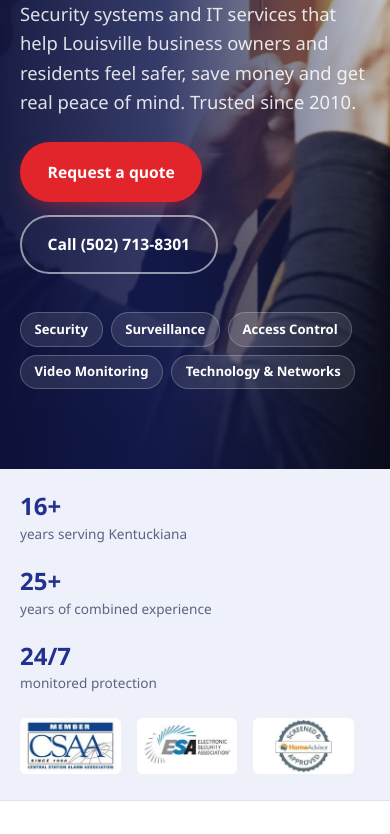
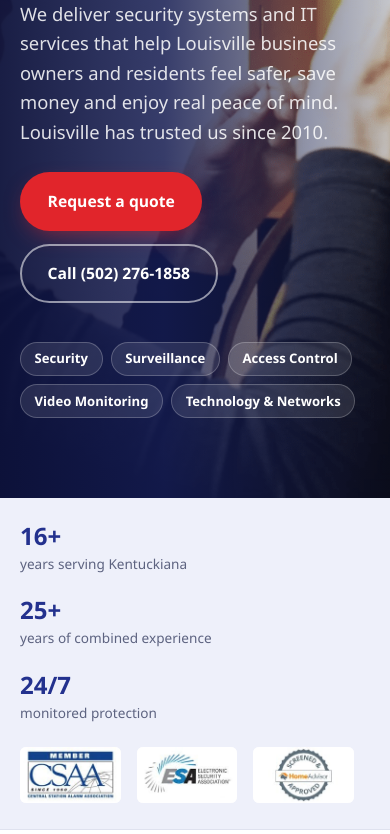
Before and after one commit to Digicomb/jnesectech-site, an Astro site: page / in a window 390 px wide. Shown: the part 401-1235 px from the top of the page. Built offline with nearby package versions, Linux system fonts and the light colour scheme; Astro itself is replaced by a stand-in of ours.

Commit message:
Update contact details and proofread all copy
Phone is now (502) 276-1858 and inquiries go to inquiries@jnesectech.com.
Remove the office address everywhere, including structured data, which
also still had the old phone number. Fix sentence fragments, comma use
and awkward wording throughout.

Co-Authored-By: Claude Opus 5.5 <noreply@anthropic.com>

```diff
--- a/src/content.ts
+++ b/src/content.ts
@@ -2,12 +2,10 @@
 
 export const company = {
   name: 'JNE Security and Technology',
-  phone: '(502) 713-8301',
-  phoneHref: 'tel:+15027138301',
-  email: 'questions@jnesecuritysystems.com',
-  street: '11900 Plantside Drive, Suite 3',
-  city: 'Louisville, KY 40299',
-  mapUrl: 'https://maps.app.goo.gl/A5waAxXxytBVUwxW8',
+  phone: '(502) 276-1858',
+  phoneHref: 'tel:+15022761858',
+  phoneIntl: '+1-502-276-1858',
+  email: 'inquiries@jnesectech.com',
   facebook: 'https://www.facebook.com/people/JNE-Security-Systems/100063616898575/',
   // ServiceM8 online booking / quote request (same link the old site used)
   bookingUrl:
@@ -30,7 +28,7 @@ export const services: Service[] = [
     title: 'Surveillance',
     image: 'surveillance',
     summary:
-      'Video surveillance deters outside and inside theft and gives you clear evidence against false claims like slip-and-fall incidents. Continuous, automated digital recording with images that never degrade.',
+      'Video surveillance deters both outside and inside theft, and it gives you clear evidence against false claims such as slip-and-fall incidents. We provide continuous, automated digital recording with images that never degrade.',
     groups: [
       {
         heading: 'Digital recording solutions',
@@ -44,21 +42,21 @@ export const services: Service[] = [
       },
       {
         heading: 'IP cameras',
-        items: ['Identification-quality video', 'Superior resolution', 'Zoom in on details'],
+        items: ['Identification-quality video', 'Superior resolution', 'The ability to zoom in on details'],
       },
       {
         heading: 'HD over coax cameras',
-        items: ['Lower-cost solution', 'Great image quality', 'Ideal for homes and small areas'],
+        items: ['Lower-cost solution', 'Great image quality', 'A great option for homes and small areas'],
       },
     ],
-    note: 'Need identification-quality video, or just video verification? We will help you decide.',
+    note: 'Do you need identification-quality video or just video verification? We will help you decide.',
   },
   {
     id: 'access-control',
     title: 'Access Control',
     image: 'access-control',
     summary:
-      'Cards, codes, key fobs or biometrics, built for organizations with many doors, many employees or high turnover. We install it professionally and train your team to use it.',
+      'Choose cards, codes, key fobs or biometrics. Our systems are built for organizations with many doors, many employees or high turnover, and we install them professionally and train your team to use them.',
     groups: [
       {
         heading: 'Key benefits',
@@ -66,10 +64,10 @@ export const services: Service[] = [
           'Manage access from anywhere, any time',
           'Grant or revoke individual codes in real time',
           'Automate your alarm arming schedule',
-          'No rekeying when someone leaves: just remove their code',
+          'No rekeying when someone leaves; just remove their code',
           'Run reports and produce badges',
           'One-time codes for contractors and temporary users',
-          'Integrates with video monitoring',
+          'Integration with video monitoring',
         ],
       },
     ],
@@ -79,7 +77,7 @@ export const services: Service[] = [
     title: 'Video Monitoring',
     image: 'video-monitoring',
     summary:
-      'Cameras deter theft, vandalism and unauthorized access, and recorded footage gives law enforcement real evidence. Paired with analytics and AI, monitoring enables real-time threat detection and response.',
+      'Cameras deter theft, vandalism and unauthorized access, and recorded footage gives law enforcement real evidence. When paired with analytics and AI, monitoring enables real-time threat detection and response.',
     groups: [
       {
         heading: 'What it gives you',
@@ -90,7 +88,7 @@ export const services: Service[] = [
           'Workplace safety and faster response to accidents',
           'Visitor verification at access points',
           'Workflow and customer insights for business and retail',
-          'Loss prevention that can reduce security staffing costs',
+          'Loss prevention that can reduce the need for security staff',
         ],
       },
     ],
@@ -100,17 +98,17 @@ export const services: Service[] = [
     title: 'Security',
     image: 'security',
     summary:
-      'Intrusion, fire and life-safety systems with the latest equipment and capabilities, from glass-break sensors to real-time video on your phone, for your family, home or business.',
+      'We install intrusion, fire and life-safety systems with the latest equipment and capabilities, from glass-break sensors to real-time video on your phone, to protect your family, home or business.',
     groups: [
       {
-        heading: 'Why our systems',
+        heading: 'Why choose our systems',
         items: [
           'Over 25 years of combined experience serving Kentuckiana',
           'FM-approved, UL-listed equipment from major manufacturers',
           'Interactive, Z-Wave and home automation technology',
-          'Cellular communication backup, so cut phone lines do not cut service',
+          'Cellular backup, so a cut phone line does not interrupt service',
           'Installed by licensed technicians with years of field experience',
-          'Service plan for the life of your monitoring',
+          'A service plan for as long as you are monitored',
           'Financing, flexible contracts and payment terms',
         ],
       },
@@ -121,7 +119,7 @@ export const services: Service[] = [
     title: 'Technology & Networks',
     image: 'networks',
     summary:
-      'Your one-stop IT partner for business and home: network design and management, firewalls, telephony and audio/visual, built on Ubiquiti, Cisco, Netgear and Meraki equipment.',
+      'We are your one-stop IT partner for business and home, handling network design and management, firewalls, telephony and audio/visual with equipment from Ubiquiti, Cisco, Netgear and Meraki.',
     groups: [
       {
         heading: 'IT services',
@@ -136,10 +134,10 @@ export const services: Service[] = [
       {
         heading: 'How we work',
         items: [
-          'Swift assessment of your immediate needs',
+          'A swift assessment of your immediate needs',
           'A clear plan aligned with your goals',
           'Your approval before work begins',
-          'Rapid implementation and support long after setup',
+          'Rapid implementation, with support long after setup',
         ],
       },
     ],
@@ -149,22 +147,22 @@ export const services: Service[] = [
 export const smartHome = [
   {
     title: 'Smart home & automation',
-    text: 'Smart locks, remote garage door openers and video doorbells. Take charge of your home or business and stay connected from anywhere.',
+    text: 'With smart locks, remote garage door openers and video doorbells, you can take charge of your home or business and stay connected from anywhere.',
   },
   {
     title: 'Home theater & audio',
-    text: 'Custom whole-home audio, wireless multi-room listening, 7.1.4 Dolby Atmos sound, projectors, screens and surround sound for movie night.',
+    text: 'We install custom whole-home audio, wireless multi-room listening, 7.1.4 Dolby Atmos sound, projectors, screens and surround sound for cinema-quality movie nights.',
   },
   {
     title: 'Commercial audio/visual',
-    text: 'Systems tailored to your space, from offices to sports bars, with integrated video conferencing and streamlined controls.',
+    text: 'We tailor audio and video systems to your space, from offices to sports bars, including integrated video conferencing and streamlined controls.',
   },
 ];
 
 export const reasons = [
   {
     title: 'Monitored protection',
-    text: 'Protection from burglary, fire, medical emergencies, flood and carbon monoxide with a professionally monitored system.',
+    text: 'A professionally monitored system protects you from burglary, fire, medical emergencies, flooding and carbon monoxide.',
   },
   {
     title: 'Someone standing watch',
@@ -179,7 +177,7 @@ export const reasons = [
 export const process = [
   {
     title: 'Full walkthrough',
-    text: 'We walk your business or home first, then design a package that performs the way you expect today and far into the future.',
+    text: 'We start by walking through your home or business, then design a package that performs the way you expect, today and far into the future.',
   },
   {
     title: 'No cookie-cutter systems',
@@ -194,7 +192,7 @@ export const process = [
 export const values = [
   { title: 'Excellence', text: 'High-quality solutions and service that exceed expectations.' },
   { title: 'Integrity', text: 'Honesty, transparency and ethical behavior in every interaction.' },
-  { title: 'Innovation', text: 'Staying at the front of technology to bring you the best.' },
+  { title: 'Innovation', text: 'Staying at the forefront of technology to bring you the best.' },
   { title: 'Customer focus', text: 'Personalized solutions and exceptional service.' },
   { title: 'Collaboration', text: 'Teamwork with our employees, partners and clients.' },
 ];
--- a/src/pages/index.astro
+++ b/src/pages/index.astro
@@ -33,24 +33,16 @@ const isReview = base !== '';
 const years = new Date().getFullYear() - company.founded;
 const title = 'JNE Security and Technology | Security & IT in Louisville, KY';
 const description =
-  'Security systems, surveillance, access control, video monitoring and IT networks for Louisville and Kentuckiana businesses and homes since 2010.';
+  'Security systems, surveillance, access control, video monitoring and IT networks for businesses and homes in Louisville and across Kentuckiana since 2010.';
 
 const jsonLd = {
   '@context': 'https://schema.org',
   '@type': 'LocalBusiness',
   name: company.name,
   url: 'https://jnesectech.com/',
-  telephone: '+1-502-713-8301',
+  telephone: company.phoneIntl,
   email: company.email,
   foundingDate: String(company.founded),
-  address: {
-    '@type': 'PostalAddress',
-    streetAddress: company.street,
-    addressLocality: 'Louisville',
-    addressRegion: 'KY',
-    postalCode: '40299',
-    addressCountry: 'US',
-  },
   areaServed: 'Louisville Metro and Kentuckiana',
   sameAs: [company.facebook],
 };
@@ -104,8 +96,9 @@ const jsonLd = {
           <p class="eyebrow">Louisville's local security &amp; IT company</p>
           <h1>Protection for the people and places that matter most.</h1>
           <p class="lede">
-            Security systems and IT services that help Louisville business owners and residents feel
-            safer, save money and get real peace of mind. Trusted since {company.founded}.
+            We deliver security systems and IT services that help Louisville business owners and
+            residents feel safer, save money and enjoy real peace of mind. Louisville has trusted us
+            since {company.founded}.
           </p>
           <div class="cta-row">
             <a class="btn btn-primary" href={company.bookingUrl} target="_blank" rel="noopener">Request a quote</a>
@@ -140,9 +133,9 @@ const jsonLd = {
           </div>
           <div class="intro-copy">
             <p>
-              We protect your family, your business and your home. Our mission is simple, innovative
-              security and IT solutions, delivered with integrity, transparency and industry best
-              practices, and backed by long-term relationships with every client.
+              We protect your family, your business and your home. Our mission is to provide simple,
+              innovative security and IT solutions, delivered with integrity, transparency and
+              industry best practices and backed by long-term relationships with every client.
             </p>
             <ul class="checks two-col">
               <li>Security, surveillance &amp; access control</li>
@@ -161,10 +154,10 @@ const jsonLd = {
         <div class="wrap">
           <div class="section-head">
             <p class="eyebrow dark">Our services</p>
-            <h2>Second to none, for your home and business.</h2>
+            <h2>Second-to-none service for your home and business.</h2>
             <p>
-              Cutting-edge technology, vigilant monitoring and a commitment to your safety. And for
-              many organizations, we are more cost-effective than an internal IT department.
+              We combine cutting-edge technology, vigilant monitoring and a commitment to your safety.
+              For many organizations, we are also more cost-effective than an internal IT department.
             </p>
           </div>
 
@@ -216,11 +209,11 @@ const jsonLd = {
         <div class="wrap">
           <div class="section-head light">
             <p class="eyebrow">Why JNE</p>
-            <h2>Superior installation, monitoring and equipment, at an affordable price.</h2>
+            <h2>Superior installation, monitoring and equipment at an affordable price.</h2>
             <p>
               You want to secure your family, business, home, data and possessions in every way
               possible. We bring advanced mobile and web technology to every system we install across
-              the Louisville metro.
+              the Louisville metro area.
             </p>
           </div>
           <div class="reason-grid">
@@ -261,18 +254,18 @@ const jsonLd = {
             <p class="eyebrow dark">Our story</p>
             <h2>Customer service doesn't end with the sale. It begins there.</h2>
             <p>
-              Michael Olson founded JNE Security and Technology in {company.founded}, after seeing how
-              poorly customers were supported after the sale at a previous security company. He knew
+              Michael Olson founded JNE Security and Technology in {company.founded} after seeing how
+              poorly a previous security company supported its customers once the sale was made. He knew
               he could set a higher standard: cutting-edge equipment and lasting service for businesses
               and homeowners alike.
             </p>
             <p>
               The name holds special meaning. <strong>J</strong>oshua, <strong>N</strong>oah and
-              <strong>E</strong>mily are Michael's three children, and together with his Christian
-              faith they shape every part of how the business is run.
+              <strong>E</strong>mily are Michael's three children. Together with his Christian
+              faith, they shape every part of how the business is run.
             </p>
             <p>
-              Today JNE is Kentuckiana's local go-to security and IT specialist: a team that keeps
+              Today, JNE is Kentuckiana's local go-to security and IT specialist: a team that keeps
               evolving to meet both the market's demands and the unique needs of your business.
             </p>
             <blockquote>
@@ -326,7 +319,7 @@ const jsonLd = {
         <div class="wrap financing-inner">
           <div>
             <h2>Commercial financing available</h2>
-            <p>Easy, affordable financing, flexible contracts and payment terms. Ask us for details.</p>
+            <p>We offer easy, affordable financing with flexible contracts and payment terms. Ask us for details.</p>
           </div>
           <a class="btn btn-light" href={company.phoneHref}>Ask about financing</a>
         </div>
@@ -357,10 +350,6 @@ const jsonLd = {
               <span class="label">Email</span>
               <a href={`mailto:${company.email}`}>{company.email}</a>
             </li>
-            <li>
-              <span class="label">Office</span>
-              <a href={company.mapUrl} target="_blank" rel="noopener">{company.street}<br />{company.city}</a>
-            </li>
           </ul>
         </div>
       </section>
@@ -370,7 +359,7 @@ const jsonLd = {
       <div class="wrap footer-inner">
         <div>
           <Image src={logo} alt="JNE Security and Technology" width={170} class="footer-logo" />
-          <p>Security and IT for Louisville and Kentuckiana businesses and homes since {company.founded}.</p>
+          <p>Security and IT for businesses and homes across Kentuckiana since {company.founded}.</p>
         </div>
         <div>
           <h3>Services</h3>
@@ -383,7 +372,6 @@ const jsonLd = {
           <ul>
             <li><a href={company.phoneHref}>{company.phone}</a></li>
             <li><a href={`mailto:${company.email}`}>{company.email}</a></li>
-            <li><a href={company.mapUrl} target="_blank" rel="noopener">{company.street}, {company.city}</a></li>
             <li><a href={company.facebook} target="_blank" rel="noopener">Facebook</a></li>
           </ul>
         </div>
```
